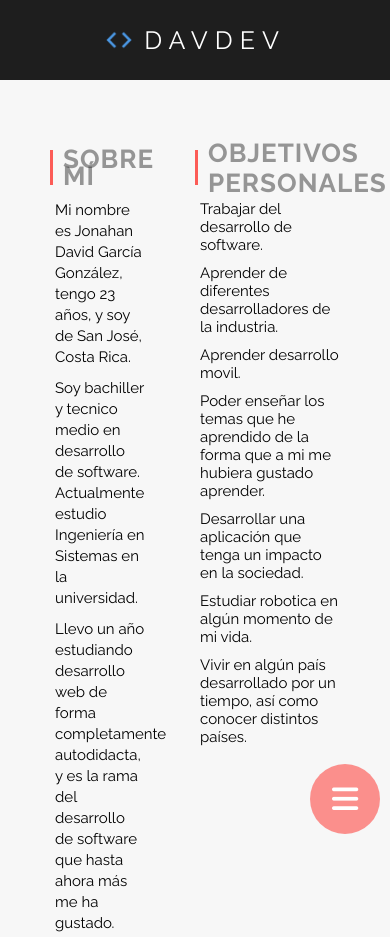
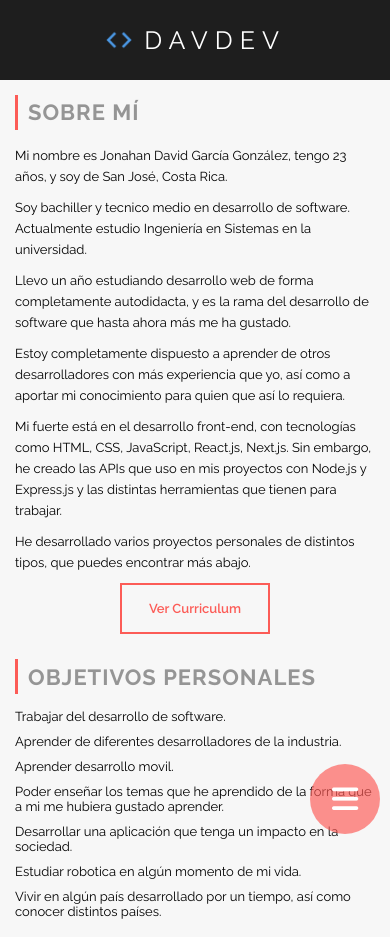
Before and after one commit to jonathangg03/portfolio, a plain HTML site: page index.html in a window 390 px wide. Shown: the top 937 px of the page. Drawn offline with Linux system fonts and the light colour scheme.

Commit message:
Style aboutme responsive

```diff
--- a/styles/breakpoints/tablet.scss
+++ b/styles/breakpoints/tablet.scss
@@ -140,3 +140,41 @@
 .header__image--bg {
   display: none;
 }
+
+/*_______________About me________________*/
+.aboutme {
+  display: initial;
+  padding: 0;
+  h2 {
+    font-size: 2.2rem;
+  }
+  &__description {
+    width: 100%;
+    padding: 15px 15px 0;
+    ul {
+      padding: 0;
+      li {
+        font-size: 1.3rem;
+      }
+      a {
+        margin: 10px auto 0;
+        display: block;
+        width: 150px;
+        text-align: center;
+      }
+    }
+  }
+
+  &__objectives {
+    width: 100%;
+    padding: 15px 15px 0;
+    margin: 0;
+
+    ul {
+      padding: 0;
+      li {
+        font-size: 1.3rem;
+      }
+    }
+  }
+}
```
Also changed, not shown: styles/breakpoints/tablet.css, 1 other file.
